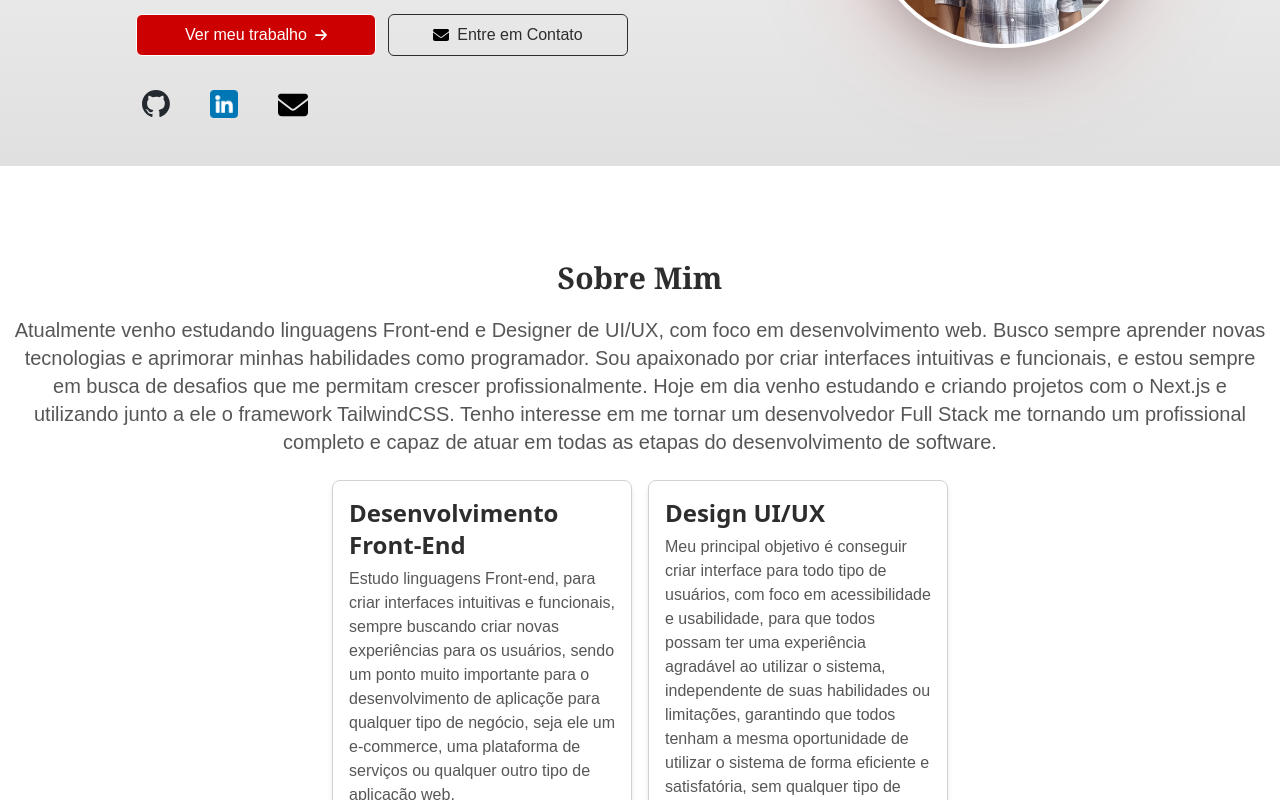
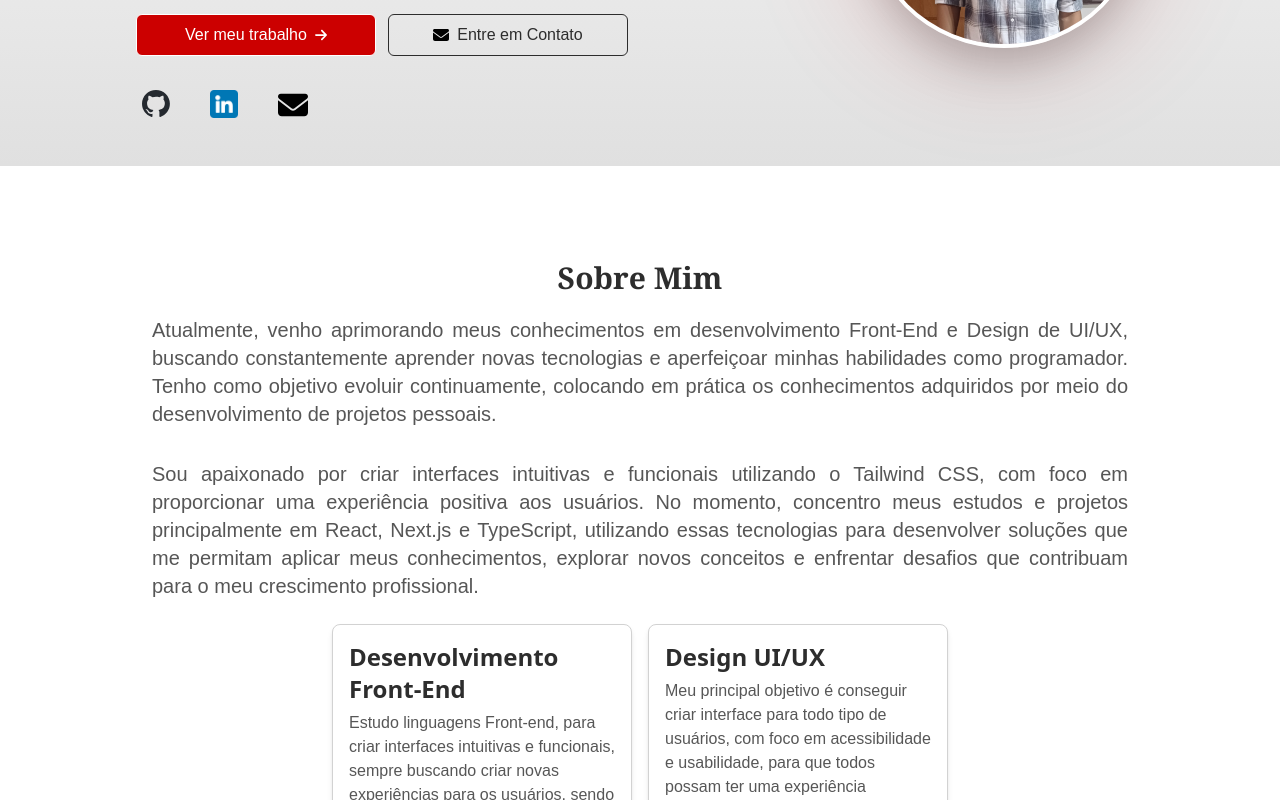
Before and after one commit to Hoothoot09/portifolio, a Next.js app in the folder my-portfolio/: page / in a window 1280 px wide. Shown: the part 454-1254 px from the top of the page. Built offline with nearby package versions, Linux system fonts and the light colour scheme.

Commit message:
Update the "About Me" section text

```diff
--- a/my-portfolio/components/About-me.tsx
+++ b/my-portfolio/components/About-me.tsx
@@ -13,18 +13,23 @@ export default function AboutMe() {
           Sobre Mim
         </h1>
       </div>
-      <div>
-        <p className="max-sm:text-sm text-xl max-sm:text-justify text-center  text-[#2D2D2D] font-[Arial] opacity-80 mx-auto">
-          Atualmente venho estudando linguagens Front-end e Designer de UI/UX,
-          com foco em desenvolvimento web. Busco sempre aprender novas
-          tecnologias e aprimorar minhas habilidades como programador. Sou
-          apaixonado por criar interfaces intuitivas e funcionais, e estou
-          sempre em busca de desafios que me permitam crescer profissionalmente.
-          Hoje em dia venho estudando e criando projetos com o Next.js e
-          utilizando junto a ele o framework TailwindCSS. Tenho interesse em me
-          tornar um desenvolvedor Full Stack me tornando um profissional
-          completo e capaz de atuar em todas as etapas do desenvolvimento de
-          software.
+      <div className="flex flex-col gap-4 max-sm:gap-2 max-sm:px-2 px-35">
+        <p className="max-sm:text-sm text-xl text-justify text-[#2D2D2D] font-[Arial] opacity-80 mx-auto">
+          Atualmente, venho aprimorando meus conhecimentos em desenvolvimento
+          Front-End e Design de UI/UX, buscando constantemente aprender novas
+          tecnologias e aperfeiçoar minhas habilidades como programador. Tenho
+          como objetivo evoluir continuamente, colocando em prática os
+          conhecimentos adquiridos por meio do desenvolvimento de projetos
+          pessoais.
+        </p>
+        <p className="max-sm:text-sm text-xl text-justify  text-[#2D2D2D] font-[Arial] opacity-80 mx-auto mt-4">
+          Sou apaixonado por criar interfaces intuitivas e funcionais utilizando
+          o Tailwind CSS, com foco em proporcionar uma experiência positiva aos
+          usuários. No momento, concentro meus estudos e projetos principalmente
+          em React, Next.js e TypeScript, utilizando essas tecnologias para
+          desenvolver soluções que me permitam aplicar meus conhecimentos,
+          explorar novos conceitos e enfrentar desafios que contribuam para o
+          meu crescimento profissional.
         </p>
       </div>
       <div className=" flex justify-center max-sm:flex-col gap-4">
```
